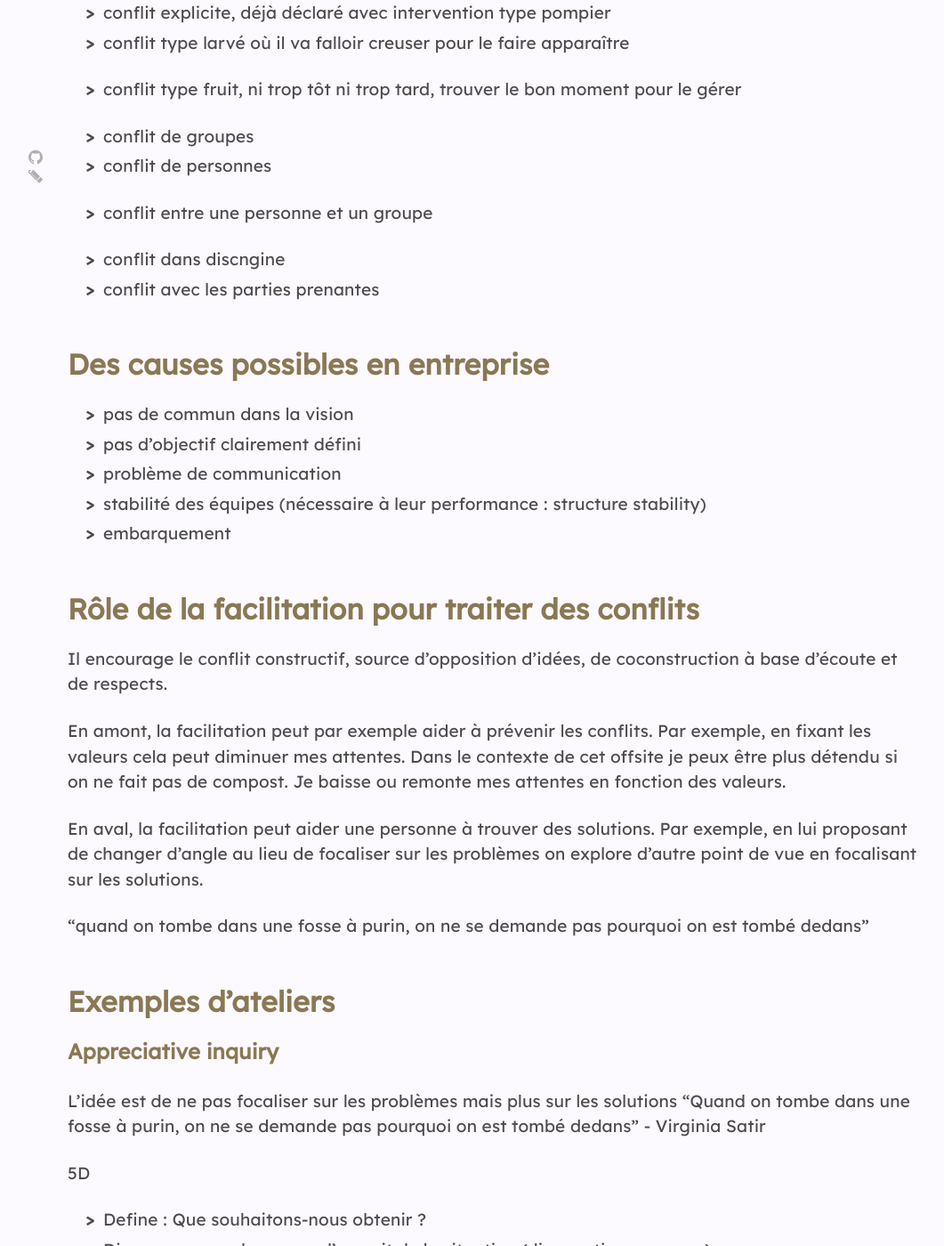
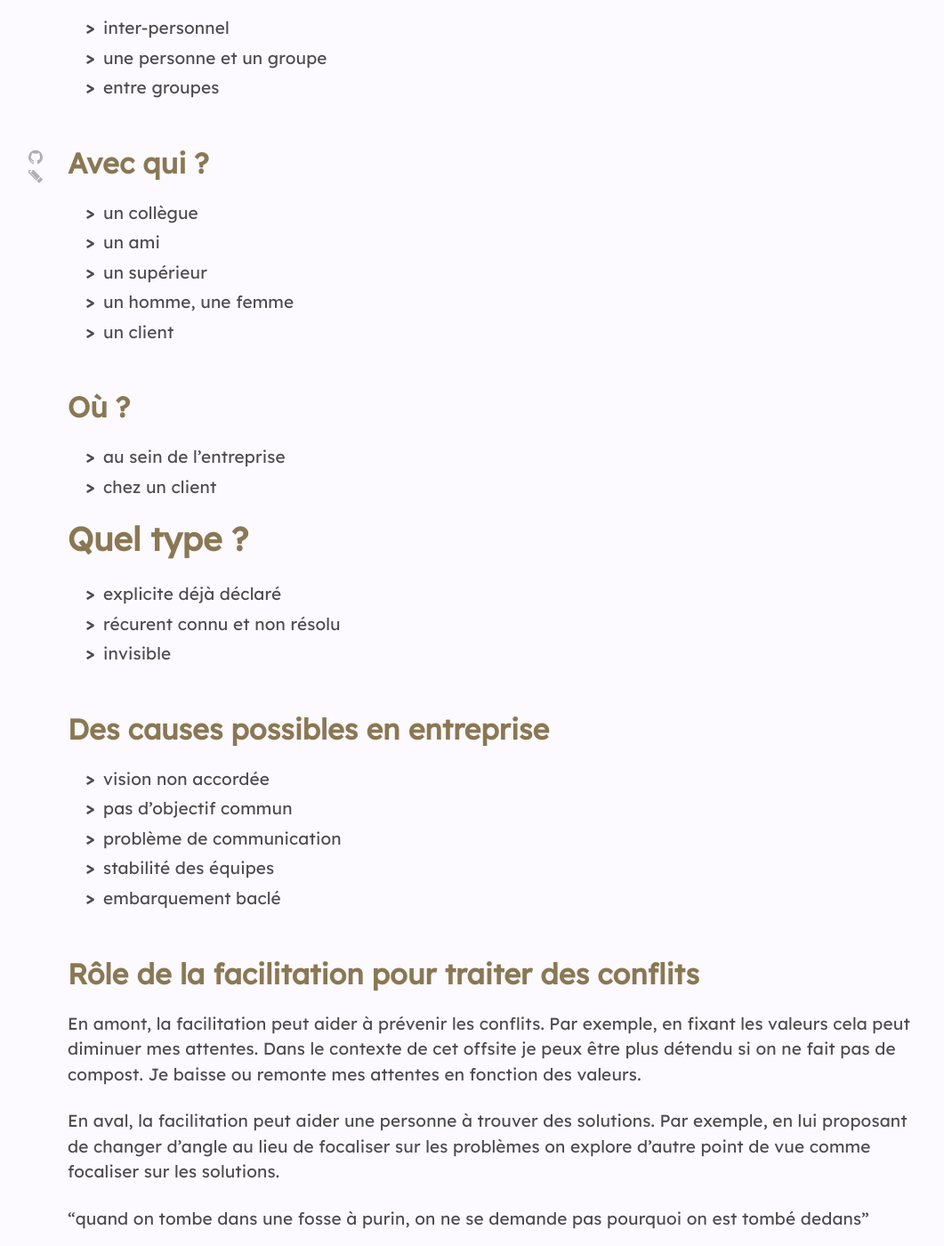
Before and after one commit to claudeaubry/faci-disc, a Jekyll site: the page built from ressources/conflits/kezako.md, in a window 1280 px wide and 1400 px high, scrolled down 594 px. Shown: the whole window at 89% size, without its empty margins (84-1145 px from the left). Built offline with Jekyll 4.4.1, drawn with Linux system fonts in a browser that asks for light colours; nearby versions of some CDN libraries; some of the changed text lies outside the part shown.

Commit message:
consolide kezako conflit

```diff
--- a/ressources/conflits/kezako.md
+++ b/ressources/conflits/kezako.md
@@ -5,40 +5,47 @@ title: Les conflits
 # Comment la facilitation peut aider dans la gestion des conflits à Discngine ?
 
 ## Définition - qu'est-ce qu'un conflit ?
-- différend opposant une ou plusieurs personnes
-- agressivité qui ne trouve pas le destin par sublimation
-- opposition ou désaccord se produisant lorsque des éléments, des forces antagonistes entrent en contact et cherchent à s'évincer réciproquement
-
+- différend entre des personnes se produisant lorsque des forces antagonistes cherchent à s'évincer réciproquement
 
 ## Les types de conflits :
-- conflit explicite, déjà déclaré avec intervention type pompier
-- conflit type larvé où il va falloir creuser pour le faire apparaître
-- conflit type fruit, ni trop tôt ni trop tard, trouver le bon moment pour le gérer
 
-- conflit de groupes
-- conflit de personnes
-- conflit entre une personne et un groupe
+## Entre qui ?
+- inter-personnel
+- une personne et un groupe
+- entre groupes
 
-- conflit dans discngine
-- conflit avec les parties prenantes
+## Avec qui ?
+- un collègue
+- un ami
+- un supérieur
+- un homme, une femme
+- un client
+
+## Où ?
+- au sein de l'entreprise
+- chez un client
+
+# Quel type ?
+- explicite déjà déclaré
+- récurent connu et non résolu
+- invisible
 
 ## Des causes possibles en entreprise
-- pas de commun dans la vision
-- pas d'objectif clairement défini
+- vision non accordée
+- pas d'objectif commun
 - problème de communication
-- stabilité des équipes (nécessaire à leur performance : structure stability)
-- embarquement
+- stabilité des équipes
+- embarquement baclé
 
 ## Rôle de la facilitation pour traiter des conflits
 
-Il encourage le conflit constructif, source d'opposition d'idées, de coconstruction à base d'écoute et de respects.
+En amont, la facilitation peut aider à prévenir les conflits. Par exemple, en fixant les valeurs cela peut diminuer mes attentes. Dans le contexte de cet offsite je peux être plus détendu si on ne fait pas de compost. Je baisse ou remonte mes attentes en fonction des valeurs.
 
-En amont, la facilitation peut par exemple aider à prévenir les conflits. Par exemple, en fixant les valeurs cela peut diminuer mes attentes. Dans le contexte de cet offsite je peux être plus détendu si on ne fait pas de compost. Je baisse ou remonte mes attentes en fonction des valeurs.
-
-En aval, la facilitation peut aider une personne à trouver des solutions. Par exemple, en lui proposant de changer d'angle au lieu de focaliser sur les problèmes on explore d'autre point de vue en focalisant sur les solutions.
+En aval, la facilitation peut aider une personne à trouver des solutions. Par exemple, en lui proposant de changer d'angle au lieu de focaliser sur les problèmes on explore d'autre point de vue comme focaliser sur les solutions.
 
 "quand on tombe dans une fosse à purin, on ne se demande pas pourquoi on est tombé dedans"
 
+Il encourage le conflit constructif, source d'opposition d'idées, de coconstruction à base d'écoute et de respects.
 
 ## Exemples d'ateliers
 
```
Also changed, not shown: ressources/regles/scierie-des-valeurs.md (+4 -0 lines).
